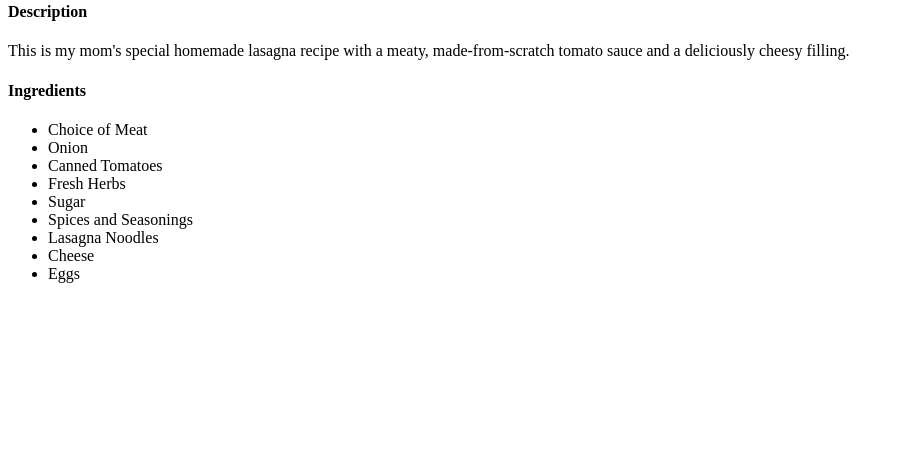
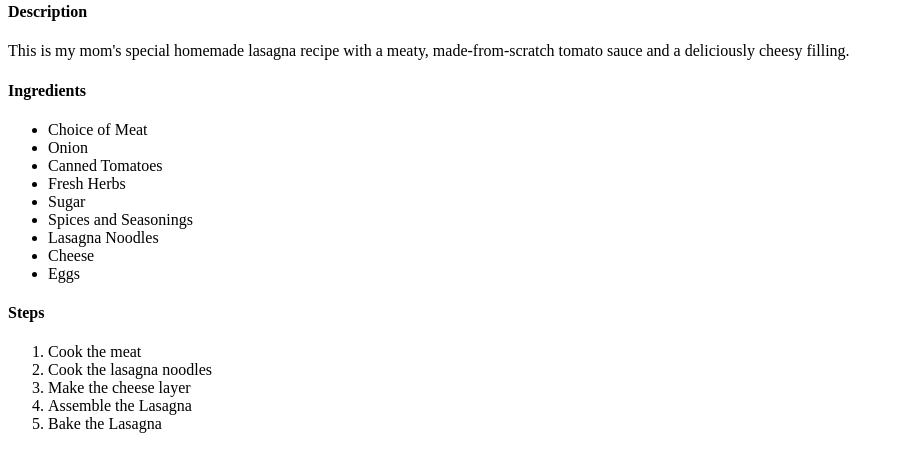
Before and after one commit to hashimadnans/odin-recipes, a plain HTML site: page recipes/lasagna.html in a window 1280 px wide. Shown: the part 402-851 px from the top of the page, without its empty margins (0-904 px from the left). Before the commit the page ends 800 px from the top, so only its background shows below. Drawn offline with Linux system fonts and the light colour scheme.

Commit message:
create ordered steps list

```diff
--- a/recipes/lasagna.html
+++ b/recipes/lasagna.html
@@ -28,5 +28,13 @@
       <li>Cheese</li>
       <li>Eggs</li>
     </ul>
+    <h4>Steps</h4>
+    <ol>
+      <li>Cook the meat</li>
+      <li>Cook the lasagna noodles</li>
+      <li>Make the cheese layer</li>
+      <li>Assemble the Lasagna</li>
+      <li>Bake the Lasagna</li>
+    </ol>
   </body>
 </html>
```
